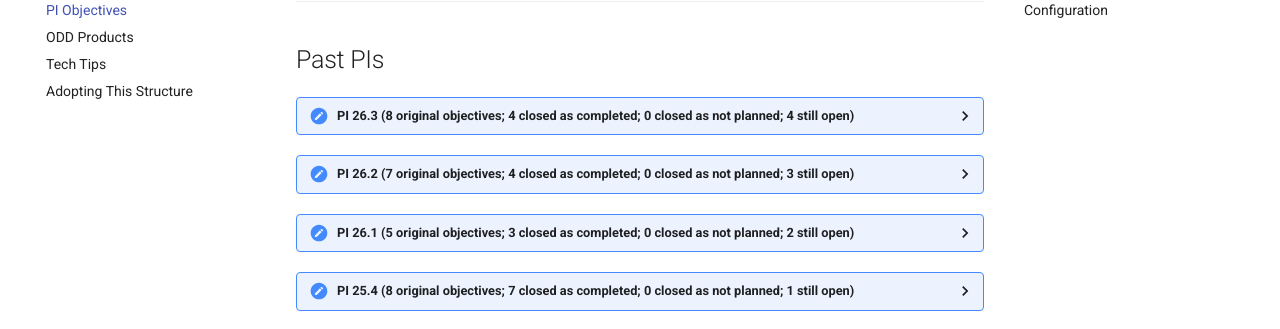
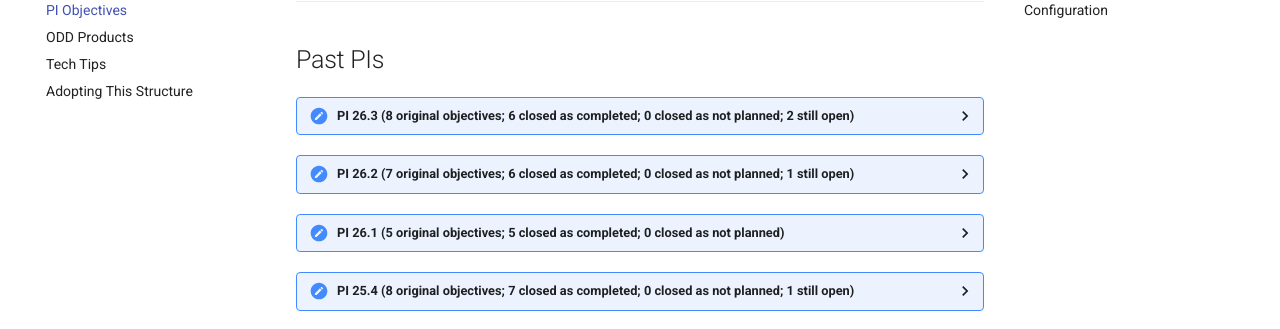
Before and after one commit to NASA-IMPACT/veda-odd, an MkDocs documentation site: the page built from docs/objectives.md, in a window 1280 px wide and 900 px high, scrolled down 1857 px. Shown: the part 152-481 px from the top of the window. Built offline with MkDocs 1.6.1 and Material for MkDocs 9.7.7, drawn with Linux system fonts in a browser that asks for light colours; the version menu is left out.

Commit message:
Update reports for 42630603913

```diff
--- a/docs/objectives.md
+++ b/docs/objectives.md
@@ -25,15 +25,15 @@ This page tracks quarterly objectives for the VEDA/EODC ODD team and the open-so
 ## Past PIs
 
 <details markdown>
-<summary>PI 26.3 (8 original objectives; 4 closed as completed; 0 closed as not planned; 4 still open)</summary>
+<summary>PI 26.3 (8 original objectives; 6 closed as completed; 0 closed as not planned; 2 still open)</summary>
 
 | # | Objective | State | Contributors |
 |---|-----------|-------|--------------|
-| [#307](https://github.com/NASA-IMPACT/veda-odd/issues/307) | 📈 Finalize Design for Zarr + VirtualiZarr Time ... | open | hrodmn |
+| [#307](https://github.com/NASA-IMPACT/veda-odd/issues/307) | 📈 Finalize Design for Zarr + VirtualiZarr Time ... | closed (completed) | hrodmn |
 | [#346](https://github.com/NASA-IMPACT/veda-odd/issues/346) | 🤖 Develop + Maintain the Virtual Zarr Ecosystem | closed (completed) | sharkinsspatial, maxrjones, tylanderson, HarshiniGirish |
 | [#347](https://github.com/NASA-IMPACT/veda-odd/issues/347) | 🌳 Evolve the Zarr Ecosystem | closed (completed) | d-v-b, chuckwondo, maxrjones |
 | [#348](https://github.com/NASA-IMPACT/veda-odd/issues/348) | 📝 Cloud-Optimized Data Guidance | open | abarciauskas-bgse, hrodmn, siddharth0248 |
-| [#349](https://github.com/NASA-IMPACT/veda-odd/issues/349) | 🤗 Community Engagement | open | sharkinsspatial, chuckwondo, maxrjones, abarciauskas-bgse |
+| [#349](https://github.com/NASA-IMPACT/veda-odd/issues/349) | 🤗 Community Engagement | closed (completed) | sharkinsspatial, chuckwondo, maxrjones, abarciauskas-bgse |
 | [#350](https://github.com/NASA-IMPACT/veda-odd/issues/350) | 🛠️ TiTiler-CMR Support | closed (completed) | chuckwondo, abarciauskas-bgse |
 | [#351](https://github.com/NASA-IMPACT/veda-odd/issues/351) | 🛰️ Analytics-scale metadata stores | closed (completed) | sharkinsspatial, hrodmn |
 | [#352](https://github.com/NASA-IMPACT/veda-odd/issues/352) | 🌐 Browser-based visualization + analysis | open | abarciauskas-bgse, kylebarron |
@@ -47,15 +47,15 @@ This page tracks quarterly objectives for the VEDA/EODC ODD team and the open-so
 </details>
 
 <details markdown>
-<summary>PI 26.2 (7 original objectives; 4 closed as completed; 0 closed as not planned; 3 still open)</summary>
+<summary>PI 26.2 (7 original objectives; 6 closed as completed; 0 closed as not planned; 1 still open)</summary>
 
 | # | Objective | State | Contributors |
 |---|-----------|-------|--------------|
 | [#304](https://github.com/NASA-IMPACT/veda-odd/issues/304) | 🤖Create virtual Zarr stores for high priority d... | closed (completed) | tylanderson |
-| [#305](https://github.com/NASA-IMPACT/veda-odd/issues/305) | 🛠️ TiTiler-CMR maintenance + performance | open | chuckwondo, hrodmn |
+| [#305](https://github.com/NASA-IMPACT/veda-odd/issues/305) | 🛠️ TiTiler-CMR maintenance + performance | closed (completed) | chuckwondo, hrodmn |
 | [#306](https://github.com/NASA-IMPACT/veda-odd/issues/306) | 🤗 Support community adoption of the technologie... | closed (completed) | chuckwondo, maxrjones, abarciauskas-bgse |
 | [#308](https://github.com/NASA-IMPACT/veda-odd/issues/308) | 🤪 Expand virtualization support for quirky data... | closed (completed) | maxrjones |
-| [#309](https://github.com/NASA-IMPACT/veda-odd/issues/309) | 🛰️ Propose unified strategy for virtualization ... | open | sharkinsspatial, maxrjones, hrodmn |
+| [#309](https://github.com/NASA-IMPACT/veda-odd/issues/309) | 🛰️ Propose unified strategy for virtualization ... | closed (completed) | sharkinsspatial, maxrjones, hrodmn |
 | [#319](https://github.com/NASA-IMPACT/veda-odd/issues/319) | 🌐 Client-side raster rendering (deck.gl-raster) | closed (completed) | kylebarron |
 | [#331](https://github.com/NASA-IMPACT/veda-odd/issues/331) | WASM chunk codec research and PoC | open | jkeifer |
 
@@ -64,12 +64,12 @@ This page tracks quarterly objectives for the VEDA/EODC ODD team and the open-so
 </details>
 
 <details markdown>
-<summary>PI 26.1 (5 original objectives; 3 closed as completed; 0 closed as not planned; 2 still open)</summary>
+<summary>PI 26.1 (5 original objectives; 5 closed as completed; 0 closed as not planned)</summary>
 
 | # | Objective | State | Contributors |
 |---|-----------|-------|--------------|
-| [#244](https://github.com/NASA-IMPACT/veda-odd/issues/244) | 🗺️ Add dynamic tiling and timeseries support fo... | open | jbusecke, hrodmn |
-| [#245](https://github.com/NASA-IMPACT/veda-odd/issues/245) | 🌍 Add dynamic tiling and timeseries support for... | open | abarciauskas-bgse, hrodmn |
+| [#244](https://github.com/NASA-IMPACT/veda-odd/issues/244) | 🗺️ Add dynamic tiling and timeseries support fo... | closed (completed) | jbusecke, hrodmn |
+| [#245](https://github.com/NASA-IMPACT/veda-odd/issues/245) | 🌍 Add dynamic tiling and timeseries support for... | closed (completed) | abarciauskas-bgse, hrodmn |
 | [#246](https://github.com/NASA-IMPACT/veda-odd/issues/246) | 🤖 Support virtualization of additional data pro... | closed (completed) | sharkinsspatial, maxrjones, jbusecke |
 | [#247](https://github.com/NASA-IMPACT/veda-odd/issues/247) | 🛰 Explore scalable, cloud native approaches for... | closed (completed) | sharkinsspatial, kylebarron |
 | [#248](https://github.com/NASA-IMPACT/veda-odd/issues/248) | 🤗 Support community adoption of the technologie... | closed (completed) | sharkinsspatial, chuckwondo, maxrjones, abarciauskas-bgse |
```
Also changed, not shown: 4 other files.
